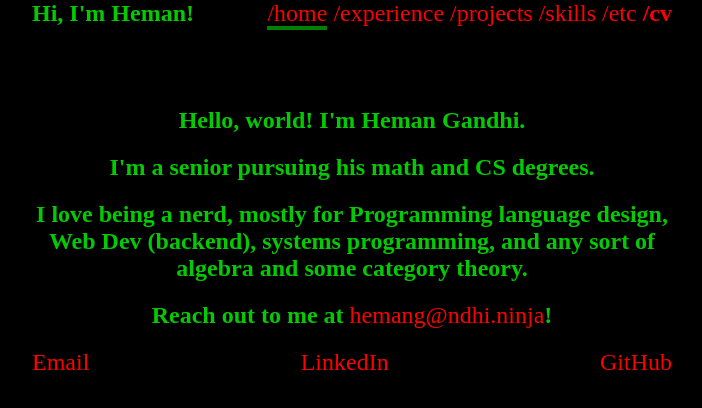
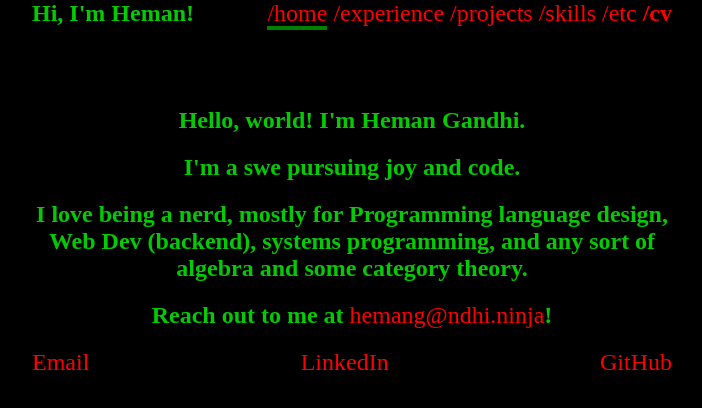
Before and after one commit to hemangandhi/hemangandhi.github.io, a plain HTML site: page index.html in a window 1280 px wide. Shown: the whole page, without its empty margins (288-990 px from the left). Drawn offline with Linux system fonts and the light colour scheme.

Commit message:
no longer a senior

```diff
--- a/index.html
+++ b/index.html
@@ -3,7 +3,7 @@
     <head>
         <meta content="width=device-width, initial-scale=1.0" name="viewport">
         <meta content="Heman Gandhi" name="author">
-        <meta content= "I'm Heman Gandhi, a senior pursuing his math and CS degree." name="description">
+        <meta content= "I'm Heman Gandhi, a swe pursuing joy and code." name="description">
         <meta content=
         "Heman Gandhi, Interactive Resume, programmer, Programming languages, compilers, program synthesis, Web developer, Full Stack Developer, Interactive CV, Resume, CV, Algorithms, Programming, Learning, mathematics, category theory" name="keywords">
         <title>Heman Gandhi</title>
@@ -30,7 +30,7 @@
 
         <div class="content centered-div">
             <div class="padded-text">Hello, world! I'm Heman Gandhi.</div>
-            <div class="padded-text">I'm a senior pursuing his math and CS degrees.</div>
+            <div class="padded-text">I'm a swe pursuing joy and code.</div>
             <div class="padded-text">I love being a nerd, mostly for Programming language design, Web Dev (backend),
                 systems programming, and any sort of algebra and some category theory.</div>
             <div class="padded-text">Reach out to me at <a href="mailto:hemang@ndhi.ninja">hemang@ndhi.ninja</a>!</div>
```
Also changed, not shown: projects.html (+1 -1 lines).
